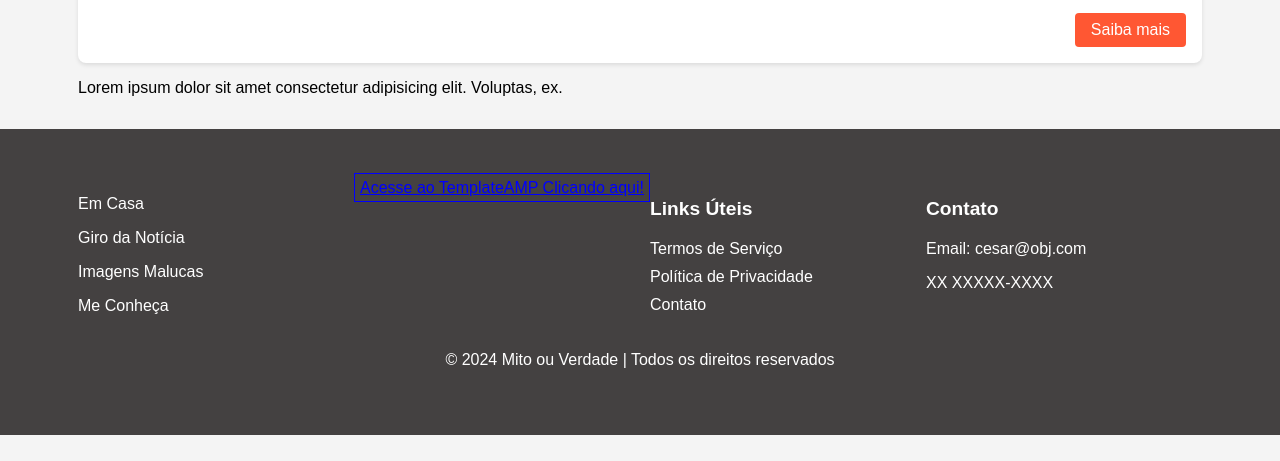
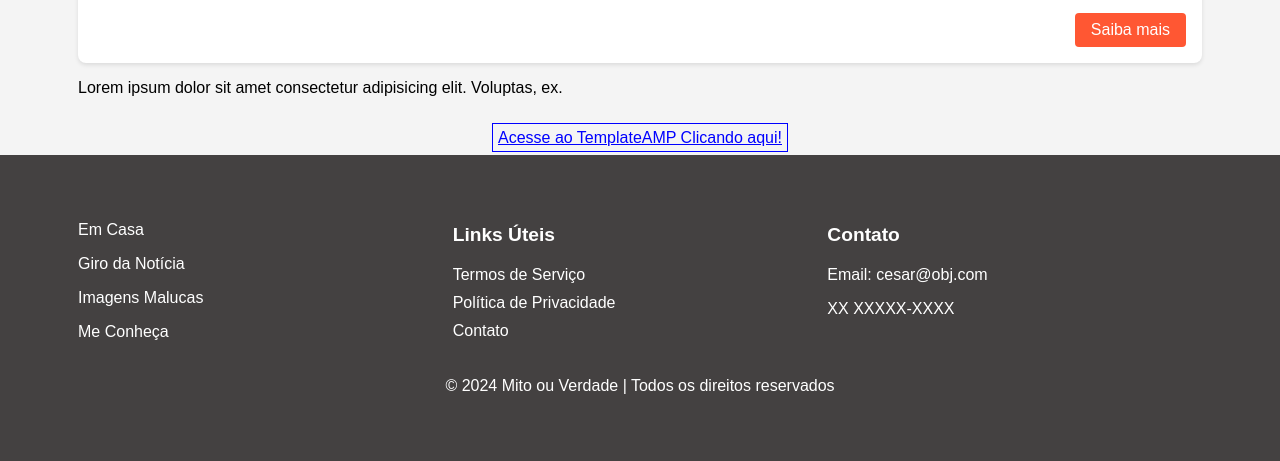
Before and after one commit to DihCodigo/mitoouverdadeLPWords, a plain HTML site: page index.html in a window 1280 px wide. Shown: the part 1323-1784 px from the top of the page. Before the commit the page ends 1758 px from the top, so only its background shows below. Drawn offline with Linux system fonts and the light colour scheme.

Commit message:
add new resources

```diff
--- a/index.html
+++ b/index.html
@@ -147,6 +147,11 @@
         <div id="googleAd2411555" data-targeting='["pos",["usBoxBannerAMPV1"]]' style="margin: 16px auto;text-align: center;"></div>
 
     </main>
+    <div class="btnAMP" style="width: 100%;margin: 8px auto; text-align: center;">
+        <a href="./src/view/templateAMP.html" style="color: blue;border: 1px solid blue;background-color: transparent;width: 100px;height: 10px;padding: 5px;">Acesse ao TemplateAMP Clicando aqui!</a>
+    </div>
+
+    <cda-ad-player ad-hash="/7542/parceiros/amomeupet/video"></cda-ad-player>
     <footer>
         <div class="container">
             <div class="footer-content">
@@ -158,9 +163,7 @@
                 </div>
                 <div id="googleAd2411555dsfdfsfds" data-targeting='["pos",["usBoxSeccion"]]' style="margin: 16px auto;text-align: center;"></div>
 
-                <div class="btnAMP">
-                    <a href="./src/view/templateAMP.html" style="color: blue;border: 1px solid blue;background-color: transparent;width: 100px;height: 10px;padding: 5px;">Acesse ao TemplateAMP Clicando aqui!</a>
-                </div>
+
                 <div class="footer-section links">
                     <h3>Links Úteis</h3>
                     <ul>
@@ -190,7 +193,7 @@
         </div>
         <div id="googleAd232131231" data-targeting='["pos",["usIntext"]]' style="margin: 16px auto;text-align: center;"></div>
 
-        <cda-ad-player ad-hash="/7542/parceiros/amomeupet/video"></cda-ad-player>
+
     </footer>
     <!--<script src="./assets/js/hb_r7.js"></script>-->
     <script type="module" src="https://assets.r7.com/cda-ad-player/cda-ad-player/cda-ad-player.esm.js"></script>
```
